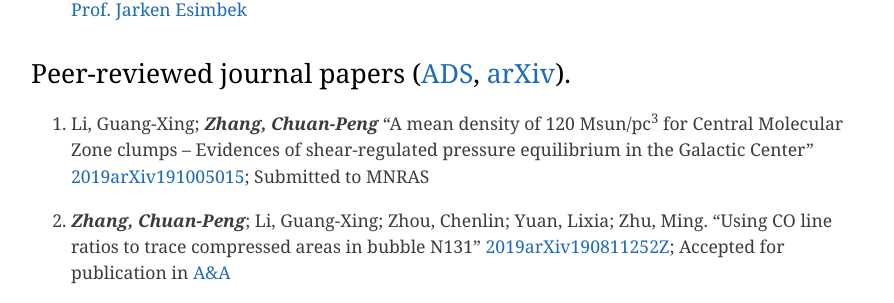
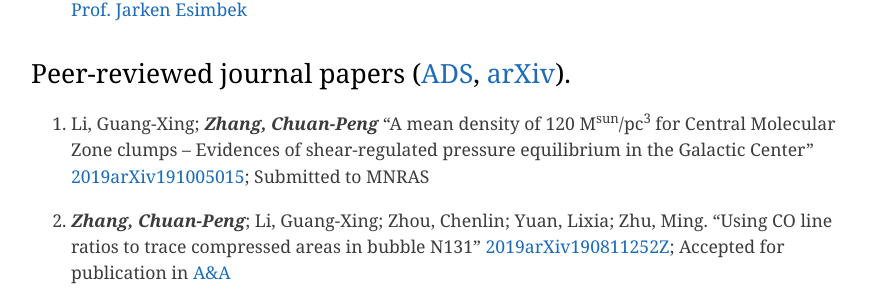
Before and after one commit to zcp521/zcp521.github.io, a Jekyll site: the page built from pub.md, in a window 1280 px wide and 900 px high, scrolled down 474 px. Shown: the part 151-454 px from the top of the window, without its empty margins (193-1087 px from the left). Built offline with Jekyll 4.4.1, drawn with Linux system fonts in a browser that asks for light colours.

Commit message:
Update pub.md

```diff
--- a/pub.md
+++ b/pub.md
@@ -15,7 +15,7 @@ tagline: "My publication list"
 ## Peer-reviewed journal papers ([ADS](http://adsabs.harvard.edu/cgi-bin/nph-abs_connect?library&libname=zhang&libid=5a2d77bd55), [arXiv](https://arxiv.org/a/zhang_c_2.html)).
 
 38. Li, Guang-Xing; ***Zhang, Chuan-Peng***
-	"A mean density of 120 Msun/pc<sup>3</sup> for Central Molecular Zone clumps – Evidences of shear-regulated pressure equilibrium in the Galactic Center"
+	"A mean density of 120 M<sup>sun</sup>/pc<sup>3</sup> for Central Molecular Zone clumps – Evidences of shear-regulated pressure equilibrium in the Galactic Center"
 	[2019arXiv191005015](https://arxiv.org/abs/1910.05015);
 	Submitted to MNRAS
 
```
